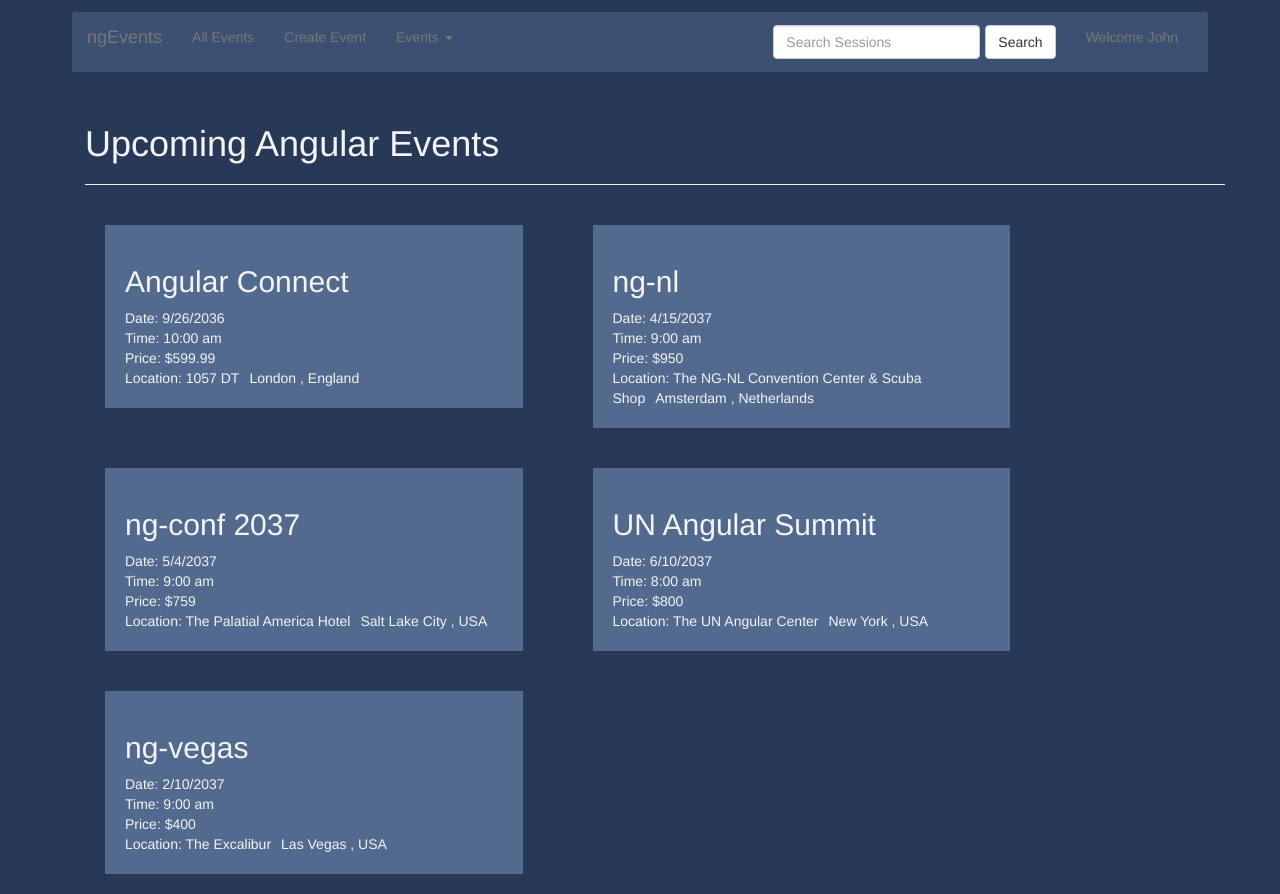
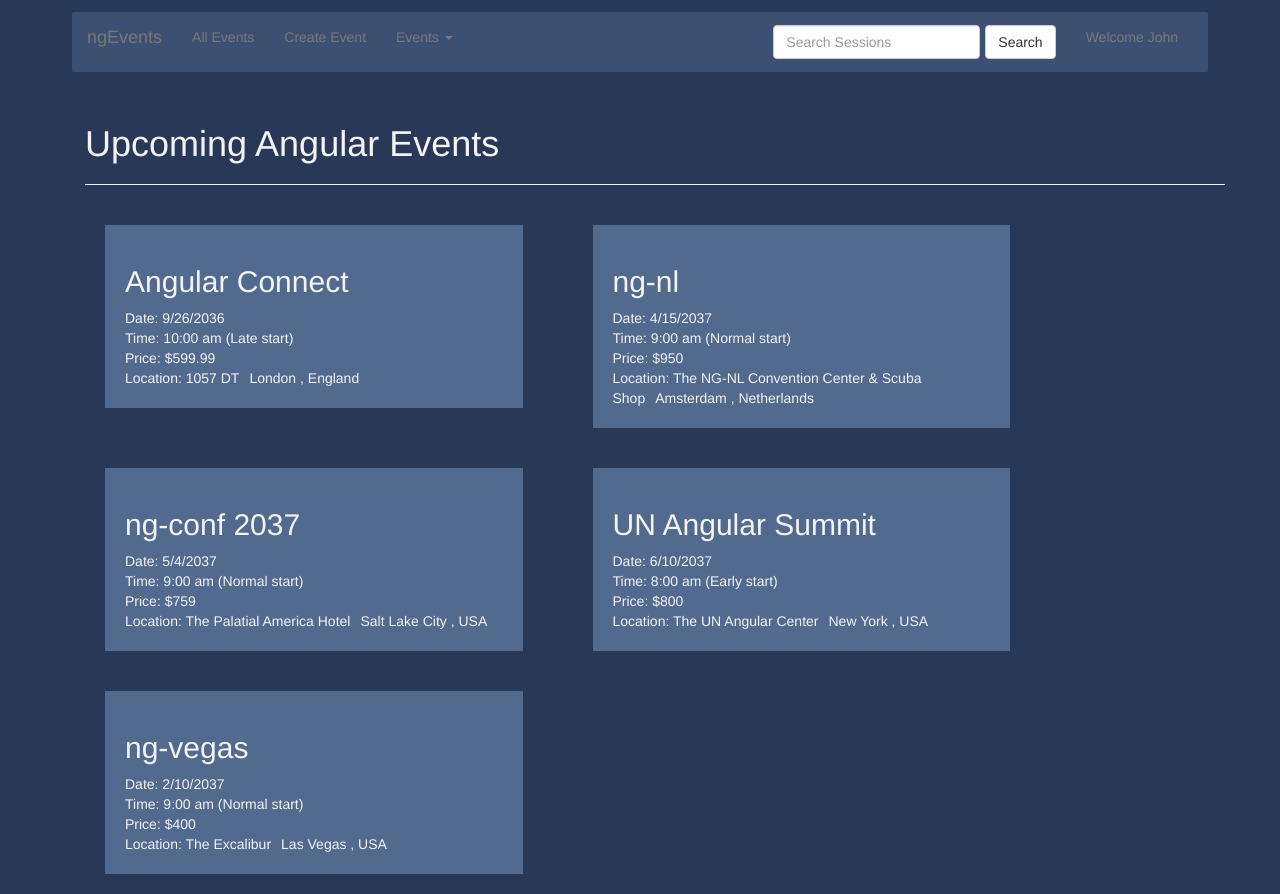
Before and after one commit to rakeshkumartiwari/angular-fundamentals, an Angular app: page / in a window 1280 px wide. Built offline with nearby package versions, Linux system fonts and the light colour scheme.

Commit message:
ngSwitch

```diff
--- a/src/app/events/event-thumbnail.component.ts
+++ b/src/app/events/event-thumbnail.component.ts
@@ -8,7 +8,12 @@
     <div class="hoverwell">
         <h2>{{event?.name}}</h2>
         <div [hidden]="!event?.date">Date: {{event?.date}}</div>
-        <div>Time: {{event?.time}}</div>
+        <div [ngSwitch]="event?.time">
+            Time: {{event?.time}}
+            <span *ngSwitchCase="'8:00 am'">(Early start)</span>
+            <span *ngSwitchCase="'10:00 am'">(Late start)</span>
+            <span *ngSwitchDefault>(Normal start)</span>
+        </div>
         <div>Price: \${{event?.price}}</div>
         <div *ngIf="event?.location">
             <span>Location: {{event?.location?.address}}</span>
```
